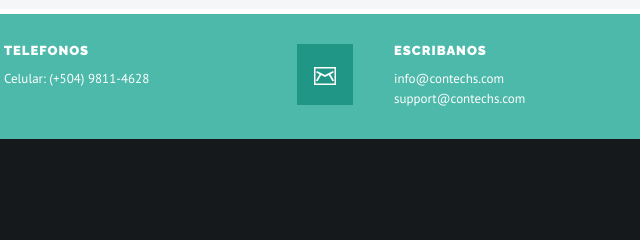
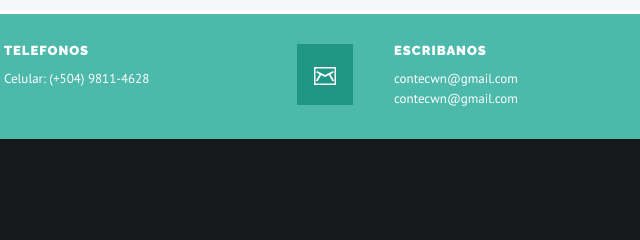
Before and after one commit to jshwelz/contec, a plain HTML site: page about.html in a window 1280 px wide. Shown: the part 2045-2285 px from the top of the page, 538-1178 px from the left. Drawn offline with Linux system fonts and the light colour scheme; some packages are replaced by stand-ins of ours.

Commit message:
Update about.html

```diff
--- a/about.html
+++ b/about.html
@@ -263,8 +263,8 @@
 					<div class="col-md-4 col-sm-4 mail-box detail-box">
 						<i><img src="images/ftr-email.png" alt="Email" /></i>
 						<h4>Escribanos</h4>
-						<p><a href="mailto:info@maxihealth.com">info@contechs.com</a></p>
-						<p><a href="mailto:support@maxihealth.com">support@contechs.com</a></p>
+							<p><a href="mailto:contecwn@gmail.com">contecwn@gmail.com</a></p>
+							<p><a href="mailto:contecwn@gmail.com">contecwn@gmail.com</a></p>
 					</div>
 				</diV><!-- Contact Detail /- -->
 				<div class="row">
```
